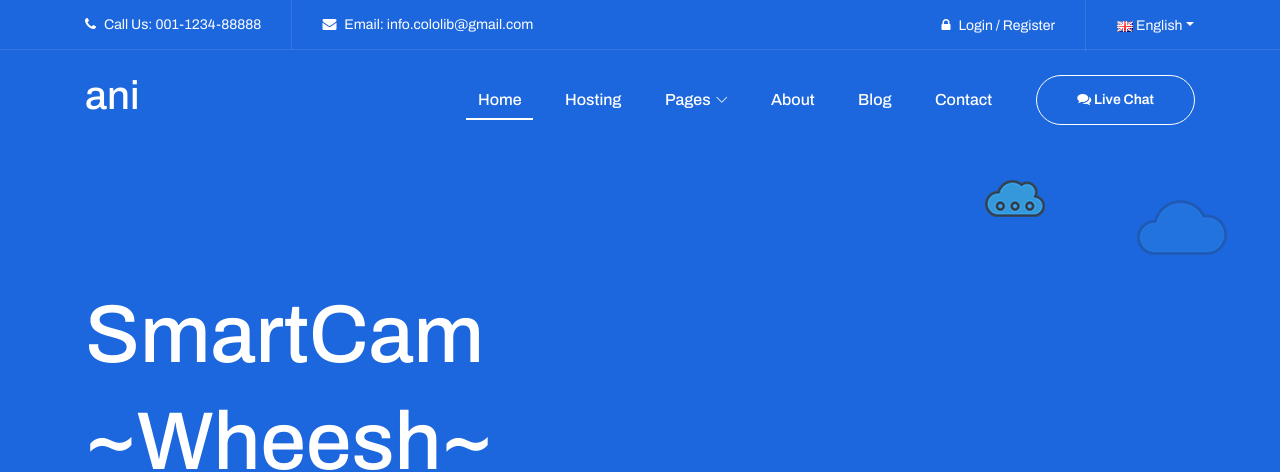
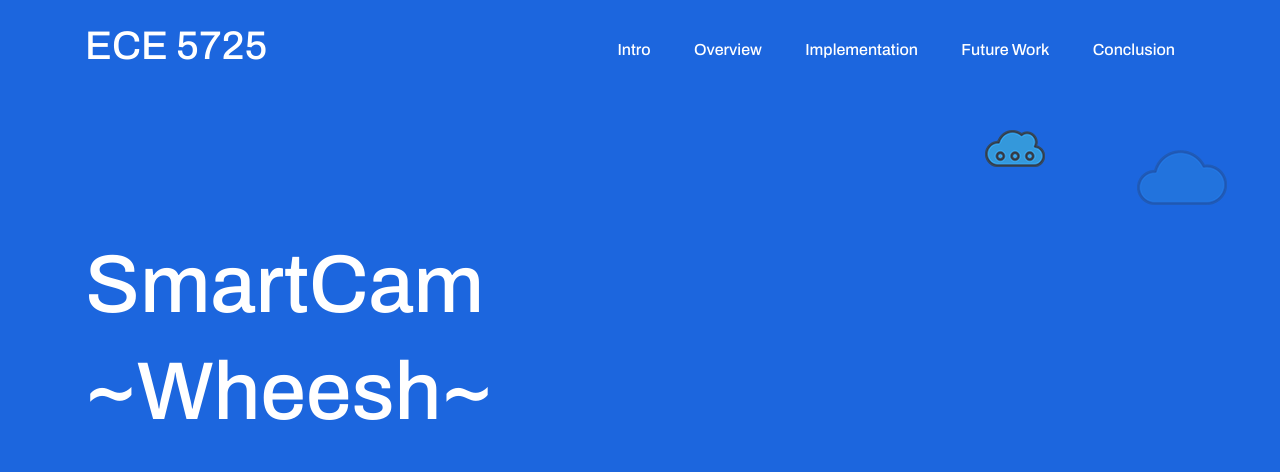
Before and after one commit to laasya98/raspi-smart-camera, a website: page website/hami/index.html in a window 1280 px wide. Shown: the top 472 px of the page. Drawn offline with Linux system fonts and the light colour scheme; files whose address does not match are found by name.

Commit message:
fixed navbar added scrolling

```diff
--- a/website/hami/index.html
+++ b/website/hami/index.html
@@ -16,6 +16,12 @@
     <!-- Stylesheet -->
     <link rel="stylesheet" href="style.css">
 
+    <style>
+        html {
+          scroll-behavior: smooth;
+        }
+        </style>
+
 </head>
 
 <body>
@@ -28,36 +34,7 @@
     <!-- Header Area Start -->
     <header class="header-area">
         <!-- Top Header Area Start -->
-        <div class="top-header-area">
-            <div class="container">
-                <div class="row">
 
-                    <div class="col-6">
-                        <div class="top-header-content">
-                            <a href="#"><i class="fa fa-phone" aria-hidden="true"></i> <span>Call Us: 001-1234-88888</span></a>
-                            <a href="#"><i class="fa fa-envelope" aria-hidden="true"></i> <span>Email: info.cololib@gmail.com</span></a>
-                        </div>
-                    </div>
-
-                    <div class="col-6">
-                        <div class="top-header-content">
-                            <!-- Login -->
-                            <a href="#"><i class="fa fa-lock" aria-hidden="true"></i> <span>Login / Register</span></a>
-                            <!-- Language -->
-                            <div class="dropdown">
-                                <a class="btn pr-0 dropdown-toggle" href="#" role="button" id="langdropdown" data-toggle="dropdown" aria-haspopup="true" aria-expanded="false"><img src="img/core-img/eng.png" alt=""> English</a>
-                                <div class="dropdown-menu dropdown-menu-right" aria-labelledby="langdropdown">
-                                    <a class="dropdown-item" href="#">- Latvian</a>
-                                    <a class="dropdown-item" href="#">- Hindi</a>
-                                    <a class="dropdown-item" href="#">- Bangla</a>
-                                </div>
-                            </div>
-                        </div>
-                    </div>
-
-                </div>
-            </div>
-        </div>
         <!-- Top Header Area End -->
 
         <!-- Main Header Start -->
@@ -69,7 +46,7 @@
 
                         <!-- Logo -->
                         <!-- <a class="nav-brand" href="index.html"><img src="./img/core-img/logo.png" alt=""></a> -->
-                        <a class="nav-brand" href="index.html"> <h1 style="color:white">ani</h1></a>
+                        <a class="nav-brand" href="index.html"> <h1 style="color:white">ECE 5725</h1></a>
 
                         <!-- Navbar Toggler -->
                         <div class="classy-navbar-toggler">
@@ -85,36 +62,15 @@
                             <!-- Nav Start -->
                             <div class="classynav">
                                 <ul id="nav">
-                                    <li class="active"><a href="./index.html">Home</a></li>
-                                    <li><a href="./hosting.html">Hosting</a></li>
-                                    <li><a href="#">Pages</a>
-                                        <ul class="dropdown">
-                                            <li><a href="./index.html">- Home</a></li>
-                                            <li><a href="./hosting.html">- Hosting</a></li>
-                                            <li><a href="./about.html">- About</a></li>
-                                            <li><a href="./blog.html">- Blog</a></li>
-                                            <li><a href="./single-blog.html">- Blog Details</a></li>
-                                            <li><a href="./404.html">- 404</a></li>
-                                            <li><a href="./coming-soon.html">- Coming Soon</a></li>
-                                            <li><a href="#">- Dropdown</a>
-                                                <ul class="dropdown">
-                                                    <li><a href="#">- Dropdown Item</a></li>
-                                                    <li><a href="#">- Dropdown Item</a></li>
-                                                    <li><a href="#">- Dropdown Item</a></li>
-                                                    <li><a href="#">- Dropdown Item</a></li>
-                                                </ul>
-                                            </li>
-                                        </ul>
-                                    </li>
-                                    <li><a href="./about.html">About</a></li>
-                                    <li><a href="./blog.html">Blog</a></li>
-                                    <li><a href="#">Contact</a></li>
+                                    <li><a href="#Intro">Intro</a></li>
+                                    <li><a href="#System Overview">Overview</a></li>
+                                    <li><a href="#Implementation">Implementation</a></li>
+                                    <li><a href="#Future Work">Future Work</a></li>
+                                    <li><a href="#Conclusion">Conclusion</a></li>
                                 </ul>
 
                                 <!-- Live Chat -->
-                                <div class="live-chat-btn ml-5 mt-4 mt-lg-0 ml-md-4">
-                                    <a href="#" class="btn hami-btn live--chat--btn"><i class="fa fa-comments" aria-hidden="true"></i> Live Chat</a>
-                                </div>
+
                             </div>
                             <!-- Nav End -->
                         </div>
@@ -198,7 +154,7 @@
     <!-- Welcome Area End -->
 
     <!-- Find Domain Area Start -->
-    <section class="find-domain-area section-padding-100-0">
+    <section id="Intro" class="find-domain-area section-padding-100-0">
         <div class="container">
             <div class="row align-items-center">
                 <div class="col-12 col-md-4">
@@ -220,7 +176,7 @@
     <!-- Find Domain Area End -->
 
     <!-- Features Area Start -->
-    <section class="hami-features-area bg-gray section-padding-100">
+    <section id="System Overview" class="hami-features-area bg-gray section-padding-100">
         <div class="container">
             <div class="row">
                 <!-- Section Heading -->
@@ -323,7 +279,7 @@
     <!-- Features Area End -->
 
     <!-- Price Plan Area Start -->
-    <section class="hami-price-plan-area mt-50">
+    <section id="Implementation" class="hami-price-plan-area mt-50">
         <div class="container">
             <div class="row">
                 <!-- Section Heading -->
@@ -349,8 +305,8 @@
                         </div>
                         <!-- Description -->
                         <div class="price-plan-desc">
-                            sample text is this bigger
-                            <p> This is paragraph font</p>
+                            <h2>sample text is this bigger</h2>
+                            <p> We wanted to run larger, compute-heavy machine learning models on the images, but the hardware that comes in with the Pi has CPU, RAM, and memory limitations. It is also not realistic to scale the project on the Pi if we wanted to add more classification options and models. Thus, we turned to an AWS infrastructure to support this computation using cloud technologies.</p>
                         </div>
                     </div>
                 </div>
@@ -497,7 +453,7 @@
     <!-- Price Plan Area End -->
 
     <!-- Call To Action Area Start -->
-    <section class="hami-call-to-action bg-gray section-padding-100-0">
+    <section id="Future Work" class="hami-call-to-action bg-gray section-padding-100-0">
         <div class="container">
             <div class="row align-items-center">
                 <div class="col-12 col-md-6">
@@ -527,7 +483,7 @@
     <!-- Call To Action Area End -->
 
     <!-- Support Area Start -->
-    <section class="hami-support-area bg-gray">
+    <section id="Conclusion" class="hami-support-area bg-gray">
         <div class="container">
             <div class="row">
                 <div class="col-12">
--- a/website/hami/js/default-assets/active.js
+++ b/website/hami/js/default-assets/active.js
@@ -135,7 +135,7 @@
     // ****************************
     if ($.fn.scrollUp) {
         hami_window.scrollUp({
-            scrollSpeed: 1500,
+            scrollSpeed: 50,
             scrollText: '<i class="arrow_carrot-up"</i>'
         });
     }
--- a/website/hami/style.css
+++ b/website/hami/style.css
@@ -1298,7 +1298,8 @@ input:focus {
       margin-bottom: 0;
       color: #b7b7b7; }
   .card .price-plan-desc {
-    margin-bottom: 20px; }
+    margin-bottom: 20px;
+    text-align: justify; }
     .card .price-plan-desc p i {
       color: #1c66de; }
   .card .view-all-btn {
```
